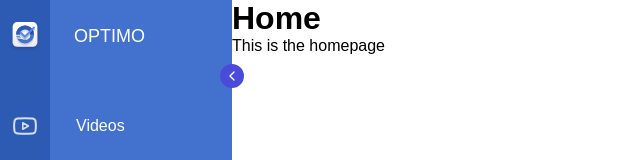
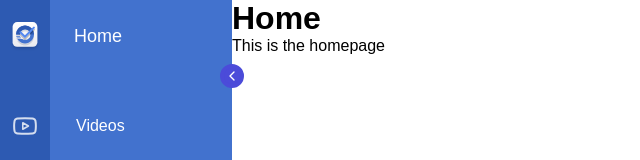
Before and after one commit to LovelyAndy/CollapsableSideMenu, a Vue app: page / in a window 1280 px wide. Shown: the top 160 px of the page, without its empty margins (0-640 px from the left). Built offline with nearby package versions, Linux system fonts and the light colour scheme.

Commit message:
Quick name change to sidebar

```diff
--- a/src/components/Sidebar.vue
+++ b/src/components/Sidebar.vue
@@ -18,7 +18,7 @@
     <router-link style="text-decoration: none" to="/">
       <div class="_optimo-home-link">
         <img style="width: 34px" src="../assets/optiomo-logo.svg" alt="Optimo Logo" />
-        <div v-if="!collapsed" class="_optimo-home-link-text">OPTIMO</div>
+        <div v-if="!collapsed" class="_optimo-home-link-text">Home</div>
       </div>
     </router-link>
 
```
